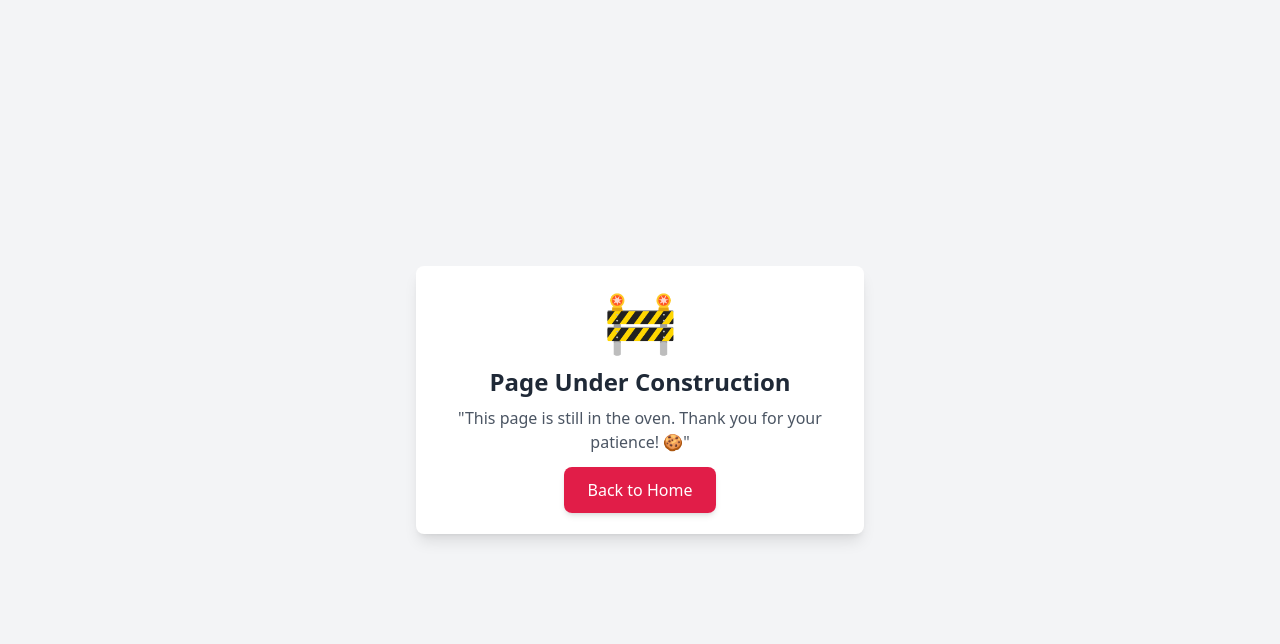
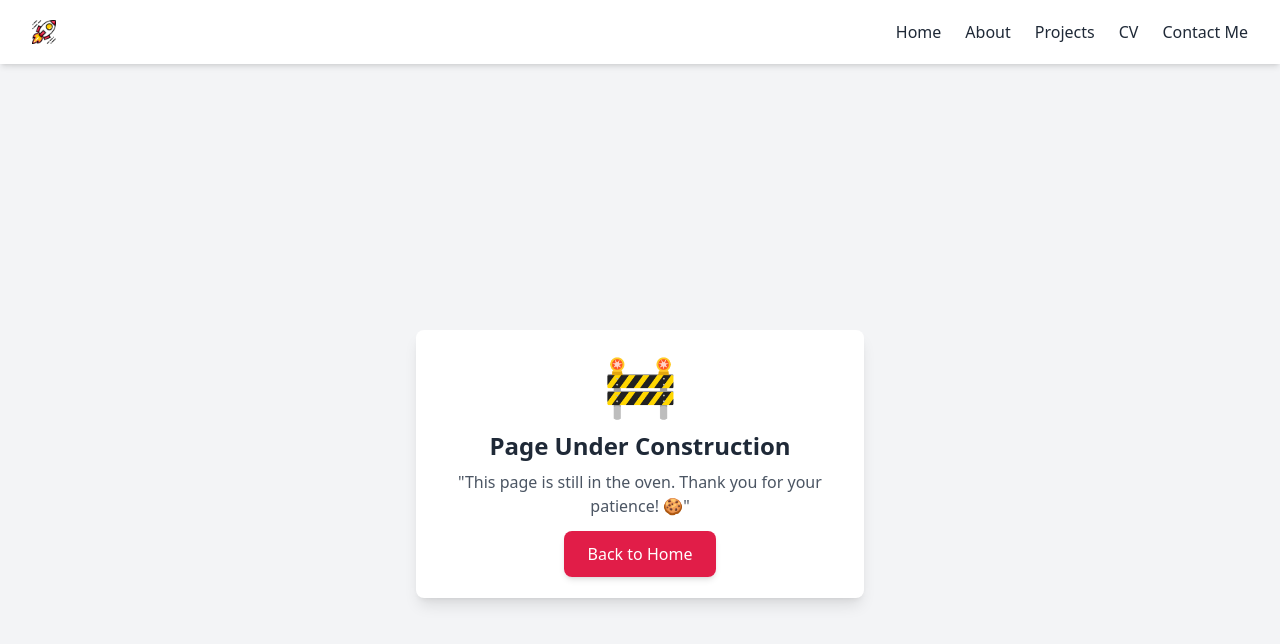
Before and after one commit to evokss/MyPortfolioWebsite, a Next.js app: page /development in a window 1280 px wide. Shown: the top 644 px of the page. Built offline with nearby package versions, Linux system fonts and the light colour scheme.

Commit message:
Add Navbar component to DevelopmentPage with 'Under Construction' layout

```diff
--- a/app/components/common/NavBar.jsx
+++ b/app/components/common/NavBar.jsx
@@ -2,6 +2,7 @@
 
 import React, { useState } from "react";
 import { FiMenu, FiX } from "react-icons/fi";
+import Link from "next/link";
 
 const Navbar = () => {
   const [isOpen, setIsOpen] = useState(false);
@@ -16,47 +17,47 @@ const Navbar = () => {
         <div className="flex justify-between items-center h-16">
           {/* Logo/Brand Icon */}
           <div className="flex items-center">
-            <a href="/">
+            <Link href="/">
               <img
                 src="/icons/rocket.png"
                 className="size-6 transition ease-in-out delay-125 hover:scale-125"
                 alt="Header Logo"
               />
-            </a>
+            </Link>
           </div>
 
           {/* Desktop Links */}
           <div className="hidden md:flex space-x-6">
-            <a
-              href="#home"
+            <Link
+              href="/"
               className="text-gray-800 hover:text-rose-600 transition duration-300"
             >
               Home
-            </a>
-            <a
-              href="#about"
+            </Link>
+            <Link
+              href="/development"
               className="text-gray-800 hover:text-rose-600 transition duration-300"
             >
               About
-            </a>
-            <a
-              href="#projects"
+            </Link>
+            <Link
+              href="/development"
               className="text-gray-800 hover:text-rose-600 transition duration-300"
             >
               Projects
-            </a>
-            <a
-              href="#cv"
+            </Link>
+            <Link
+              href="/development"
               className="text-gray-800 hover:text-rose-600 transition duration-300"
             >
               CV
-            </a>
-            <a
-              href="#contact"
+            </Link>
+            <Link
+              href="/development"
               className="text-gray-800 hover:text-rose-600 transition duration-300"
             >
               Contact Me
-            </a>
+            </Link>
           </div>
 
           {/* Mobile Menu Button */}
@@ -74,36 +75,36 @@ const Navbar = () => {
       {/* Mobile Links */}
       {isOpen && (
         <div className="md:hidden bg-white border-t border-gray-200">
-          <a
-            href="#home"
+          <Link
+            href="/"
             className="block px-4 py-2 text-gray-800 hover:bg-gray-100"
           >
             Home
-          </a>
-          <a
-            href="#about"
+          </Link>
+          <Link
+            href="/development"
             className="block px-4 py-2 text-gray-800 hover:bg-gray-100"
           >
             About
-          </a>
-          <a
-            href="#projects"
+          </Link>
+          <Link
+            href="/development"
             className="block px-4 py-2 text-gray-800 hover:bg-gray-100"
           >
             Projects
-          </a>
-          <a
-            href="#cv"
+          </Link>
+          <Link
+            href="/development"
             className="block px-4 py-2 text-gray-800 hover:bg-gray-100"
           >
             CV
-          </a>
-          <a
-            href="#contact"
+          </Link>
+          <Link
+            href="/development"
             className="block px-4 py-2 text-gray-800 hover:bg-gray-100"
           >
             Contact Me
-          </a>
+          </Link>
         </div>
       )}
     </nav>
--- a/app/components/development/DevelopmentPage.jsx
+++ b/app/components/development/DevelopmentPage.jsx
@@ -1,9 +1,12 @@
 import React from "react";
 import Link from "next/link";
+import Navbar from "../common/NavBar";
 
 export default function DevelopmentPage() {
   return (
     <div>
+      <div>
+        <Navbar />
         <div className="flex items-center justify-center min-h-screen bg-gray-100">
           <div className="max-w-md p-6 bg-white rounded-lg shadow-lg text-center">
             <div className="text-6xl text-yellow-400 mb-4">🚧</div>
@@ -24,5 +27,6 @@ export default function DevelopmentPage() {
           </div>
         </div>
       </div>
+    </div>
   );
 }
```
Lines whose indentation alone changed are shown as unchanged.
